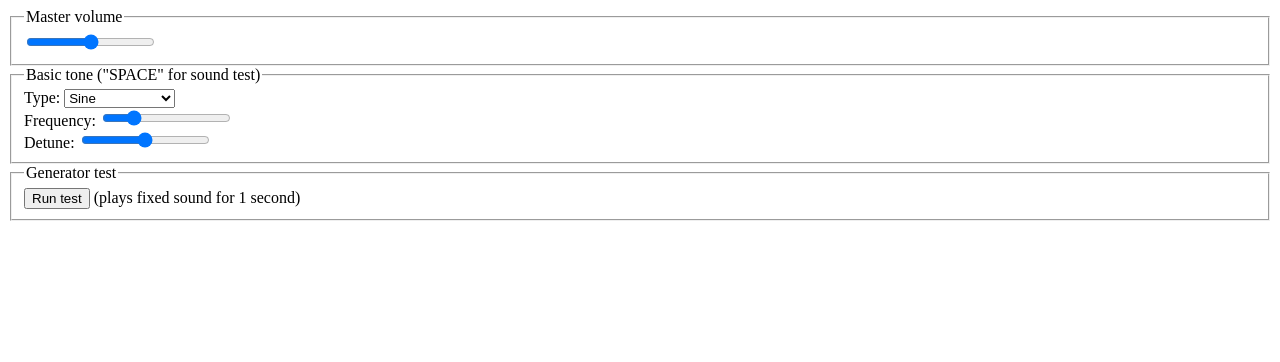
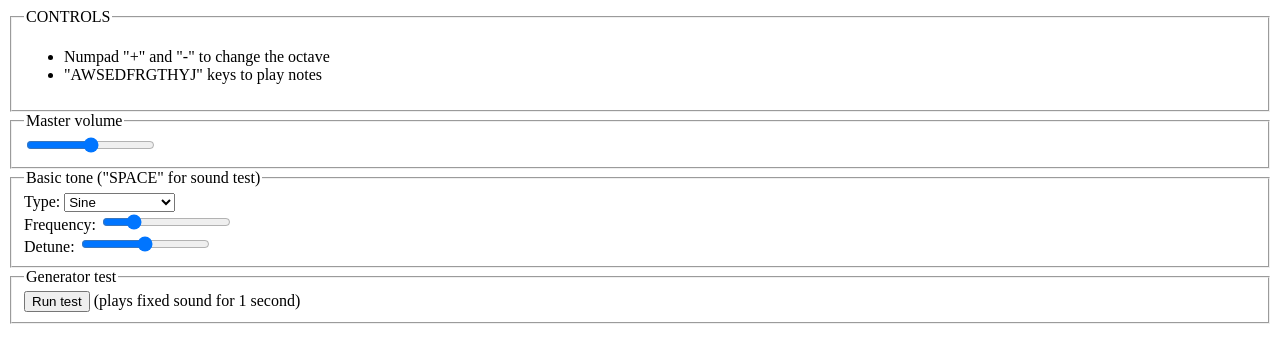
Before and after one commit to SkyLight1011/web-audio-api, a website with bundled scripts: page src/index.html in a window 1280 px wide. Built offline with nearby package versions, Linux system fonts and the light colour scheme.

Commit message:
Added controls description

```diff
--- a/src/index.html
+++ b/src/index.html
@@ -5,6 +5,15 @@
 	<title>Web Audio API</title>
 </head>
 <body>
+	<fieldset>
+		<legend>CONTROLS</legend>
+
+		<ul>
+			<li>Numpad "+" and "-" to change the octave</li>
+			<li>"AWSEDFRGTHYJ" keys to play notes</li>
+		</ul>
+	</fieldset>
+
   <fieldset>
     <legend>Master volume</legend>
 
```
